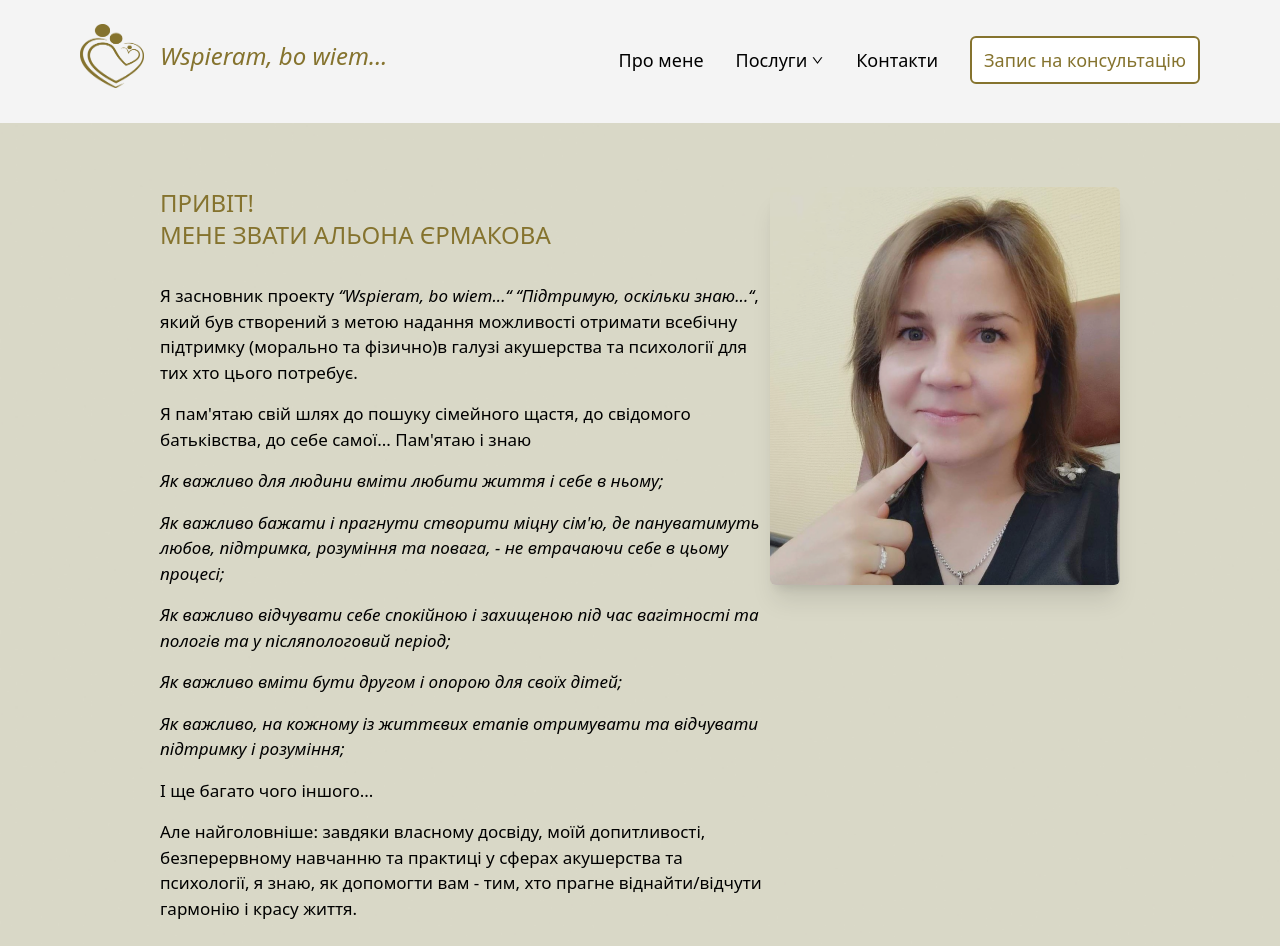
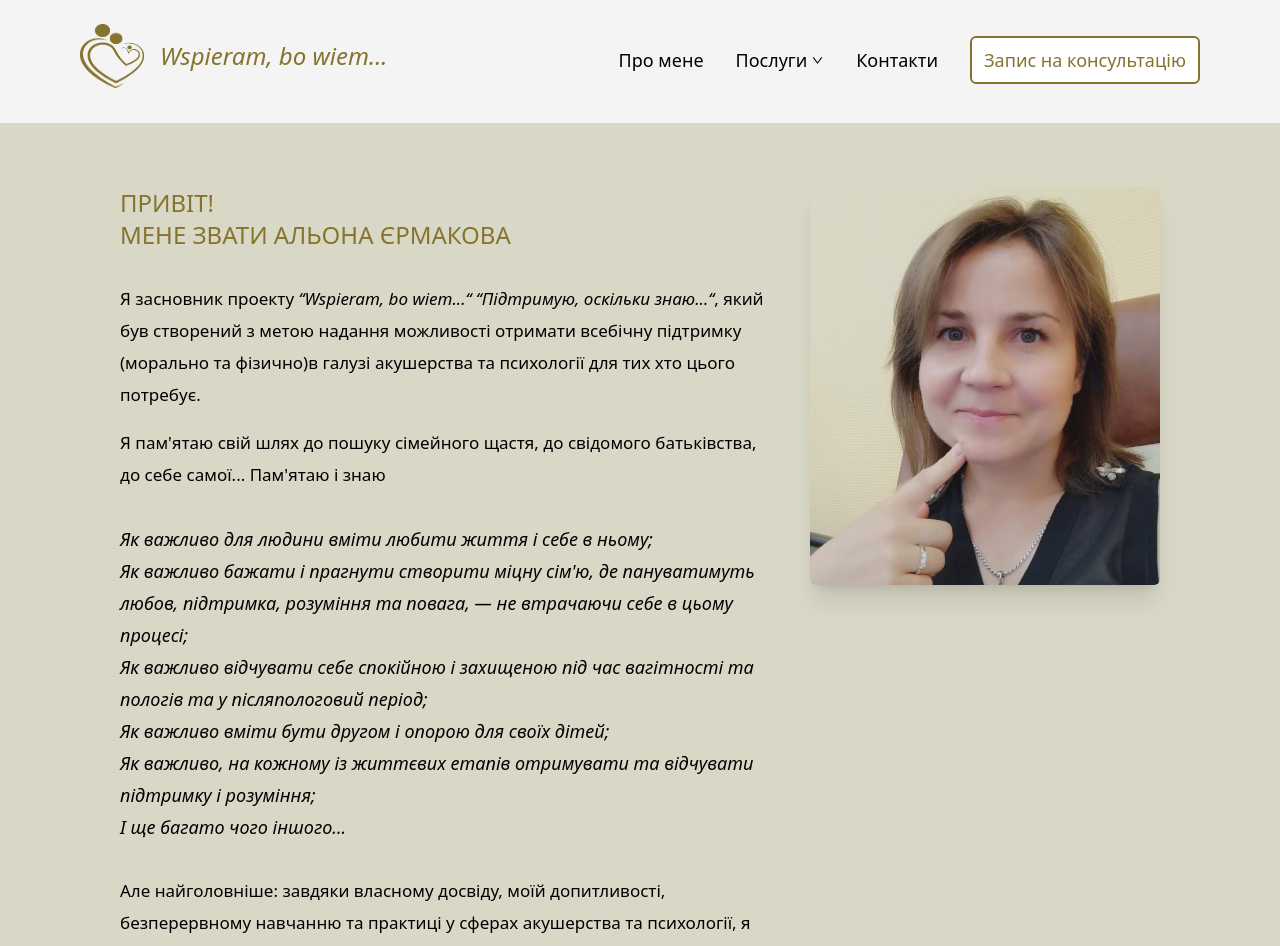
Before and after one commit to OlhaPo/wspieram-bo-wiem-landing-page, a React (Vite) app: page /about in a window 1280 px wide. Shown: the top 946 px of the page. Built offline with nearby package versions, Linux system fonts and the light colour scheme.

Commit message:
Fix styling on pages

```diff
--- a/src/components/About.jsx
+++ b/src/components/About.jsx
@@ -2,8 +2,8 @@ import React from "react";
 
 const About = () => {
   return (
-    <div className="about-page py-8 md:py-16 px-6 lg:px-0">
-      <div className=" max-w-[60rem] items-center md:items-start mx-auto flex md:flex-row flex-nowrap flex-col">
+    <div className="about-page leading-8 py-8 md:py-16 px-8 lg:px-0">
+      <div className="max-w-[65rem] items-center md:items-start mx-auto flex md:flex-row flex-nowrap flex-col">
         <div className="order-1 md:order-0">
           <div className="text-lg md:text-2xl text-primary uppercase mb-4 md:mb-8">
             Привіт! <br />
@@ -24,44 +24,38 @@ const About = () => {
             батьківства, до себе самої... Пам'ятаю і знаю
           </p>
           <p>
-            {" "}
-            <em>Як важливо для людини вміти любити життя і себе в ньому;</em>
+            <ul className="italic my-8 text-[17px] md:text-[18px] leading-8">
+              <li>Як важливо для людини вміти любити життя і себе в ньому;</li>
+              <li>
+                {" "}
+                Як важливо бажати і прагнути створити міцну сім'ю, де
+                пануватимуть любов, підтримка, розуміння та повага, — не
+                втрачаючи себе в цьому процесі;
+              </li>
+              <li>
+                Як важливо відчувати себе спокійною і захищеною під час
+                вагітності та пологів та у післяпологовий період;
+              </li>
+              <li>Як важливо вміти бути другом і опорою для своїх дітей;</li>
+              <li>
+                Як важливо, на кожному із життєвих етапів отримувати та
+                відчувати підтримку і розуміння;
+              </li>
+              <li>І ще багато чого іншого...</li>
+            </ul>
           </p>
-          <p>
-            {" "}
-            <em>
-              Як важливо бажати і прагнути створити міцну сім'ю, де пануватимуть
-              любов, підтримка, розуміння та повага, - не втрачаючи себе в цьому
-              процесі;
-            </em>
-          </p>{" "}
-          <p>
-            <em>
-              Як важливо відчувати себе спокійною і захищеною під час вагітності
-              та пологів та у післяпологовий період;
-            </em>
-          </p>{" "}
-          <p>
-            <em>Як важливо вміти бути другом і опорою для своїх дітей;</em>
-          </p>
-          <p>
-            <em>
-              Як важливо, на кожному із життєвих етапів отримувати та відчувати
-              підтримку і розуміння;
-            </em>
-          </p>
-          <p>І ще багато чого іншого... </p>
+
           <p>
             Але найголовніше: завдяки власному досвіду, моїй допитливості,
             безперервному навчанню та практиці у сферах акушерства та
-            психології, я знаю, як допомогти вам - тим, хто прагне
+            психології, я знаю, як допомогти вам — тим, хто прагне
             віднайти/відчути гармонію і красу життя.
           </p>
         </div>
 
         <img
           src="/images/heroPic.png"
-          className="md:order-2 w-[350px] rounded-md shadow-xl"
+          className="md:order-2 w-[350px] rounded-md shadow-xl mb-8 md:md-0 ml-0 md:ml-8"
         />
       </div>
     </div>
--- a/src/components/Footer.jsx
+++ b/src/components/Footer.jsx
@@ -9,7 +9,7 @@ import { GoLocation } from "react-icons/go";
 const Footer = () => {
   return (
     <div className="contacts" id="contacts">
-      <div className="inline-flex items-center italic gap-2 text-xl text-primary">
+      <div className="inline-flex items-center italic gap-2 text-2xl text-primary">
         <img
           src="./logo-4.png"
           alt="Wspieram bo wiem logo"
@@ -17,7 +17,8 @@ const Footer = () => {
         />
         <span>Wspieram, bo&nbsp;wiem...</span>
       </div>
-      <div className="flex flex-col items-center md:flex-row gap-1 md:gap-3">
+
+      <div className="flex flex-col items-center md:flex-row gap-1 md:gap-5 lg:gap-8">
         <div className="flex md:inline-flex items-center gap-1">
           <GoLocation className="text-primary" size={20} />
           Бельсько-Б&lsquo;яла
--- a/src/components/Therapy.jsx
+++ b/src/components/Therapy.jsx
@@ -2,13 +2,13 @@ import React from "react";
 
 const Therapy = () => {
   return (
-    <div className="therapy-page leading-8 py-8 md:py-16 px-6 lg:px-0">
-      <div className="max-w-[55rem] mx-auto">
+    <div className="therapy-page leading-8 py-8 md:py-16 px-10 lg:px-0">
+      <div className="max-w-[50rem] mx-auto">
         <div className="text-lg md:text-2xl text-primary uppercase mb-8">
           Психологічна підтримка/консультування
         </div>{" "}
         <p>
-          Сім’я, особисто для мене —це велика цінність в житті людини. Сім'я –
+          Сім’я, особисто для мене — це велика цінність в житті людини. Сім'я —
           це вузол, що сплітає наші долі.{" "}
           <p>Джерело безмежної ніжності та підтримки.</p>{" "}
           <p>Джерело пізнання...</p>
@@ -19,23 +19,20 @@ const Therapy = () => {
           зіштовхуються з виникненням труднощів у пошуку взаєморозуміння. Саме
           тоді й виникають часті конфлікти, які іноді можуть призводити до
           виникнення напруження у стосунках, або загрози їх розриву. І абсолютно
-          немає різниці про кого йдеться: чоловік - дружина, батьки - діти.
+          немає різниці про кого йдеться: чоловік — дружина, батьки — діти.
         </p>
         <p>
           Причиною цього можуть бути накопичені образи, нездійснені очікування,
           невміння якісно і конструктивно вирішувати будь-які спірні моменти...
-          Часто - навіть невміння розуміти себе самого. Своїх бажань,
+          Часто — навіть невміння розуміти себе самого. Своїх бажань,
           переживань, емоцій...
         </p>
-        <p>
-          <em>
-            {" "}
-            Тому, якщо Ваша сім'я переживає складний період: часті і "яскраві"
-            конфлікти, поява дітей, розподілення сімейних ролей та обов'язків,
-            зради, розлучення, тощо - пропоную Вам свої підтримку та супровід на
-            шляху до пошуку найоптимальніших для Вас вирішень цих складних
-            життєвих ситуацій. На шляху до пошуку гармонії та взаємопорозуміння.
-          </em>
+        <p className="my-8 text-[17px] md:text-[18px] leading-8 italic">
+          Тому, якщо Ваша сім'я переживає складний період: часті і "яскраві"
+          конфлікти, поява дітей, розподілення сімейних ролей та обов'язків,
+          зради, розлучення, тощо — пропоную Вам свої підтримку та супровід на
+          шляху до пошуку найоптимальніших для Вас вирішень цих складних
+          життєвих ситуацій. На шляху до пошуку гармонії та взаємопорозуміння.
         </p>
       </div>
     </div>
--- a/src/index.css
+++ b/src/index.css
@@ -10,8 +10,12 @@ body {
   @apply text-base lg:text-lg md:pb-3 md:pt-2;
 }
 
+.custom-list {
+  list-style-type: disc;
+}
+
 .about-page {
-  @apply bg-[url('/images/background-about.png')] bg-cover bg-no-repeat min-h-screen text-[17px] w-full;
+  @apply bg-[url('/images/background-about.png')] bg-cover bg-no-repeat min-h-screen text-[16px] md:text-[17px] w-full;
 }
 
 .about-page p,
@@ -22,15 +26,15 @@ body {
 }
 
 .doula-page {
-  @apply bg-[url('/images/doula-bg-sm.png')] md:bg-[url('/images/doula-bg-new.png')] bg-cover bg-no-repeat min-h-screen w-full text-[15px] md:text-[17px];
+  @apply bg-[url('/images/doula-bg-sm.png')] md:bg-[url('/images/doula-bg-new.png')] bg-cover bg-center md:bg-right-top bg-no-repeat min-h-screen w-full text-[16px] md:text-[17px];
 }
 
 .doula-postpartum-page {
-  @apply bg-[url('/images/Desktop-5-sm-new.png')] md:bg-[url('/images/Desktop-5-new.png')] bg-cover bg-no-repeat min-h-screen w-full text-[17px];
+  @apply bg-[url('/images/Desktop-5-sm-new.png')] md:bg-[url('/images/Desktop-5-new.png')] bg-cover bg-no-repeat min-h-screen w-full text-[16px] md:text-[17px];
 }
 
 .therapy-page {
-  @apply bg-[url('/images/Desktop-8.png')] bg-cover bg-no-repeat min-h-screen w-full text-[17px];
+  @apply bg-[url('/images/Desktop-8.png')] bg-cover bg-no-repeat min-h-screen w-full text-[16px] md:text-[17px];
 }
 
 .services {
@@ -69,7 +73,7 @@ h2 {
 }
 
 .contacts {
-  @apply border-t border-primary py-8 text-[15px] lg:text-lg flex flex-col lg:flex-row items-center justify-around gap-8 lg:gap-0;
+  @apply border-t border-primary py-8 text-[15px] lg:text-lg flex flex-col items-center justify-around gap-8 md:gap-4;
 }
 
 .link-hover {
```
Also changed, not shown: src/components/Doula.jsx (+22 -20 lines), src/components/PostpartumDoula.jsx (+24 -22 lines), public/images/doula-bg-new.png.
